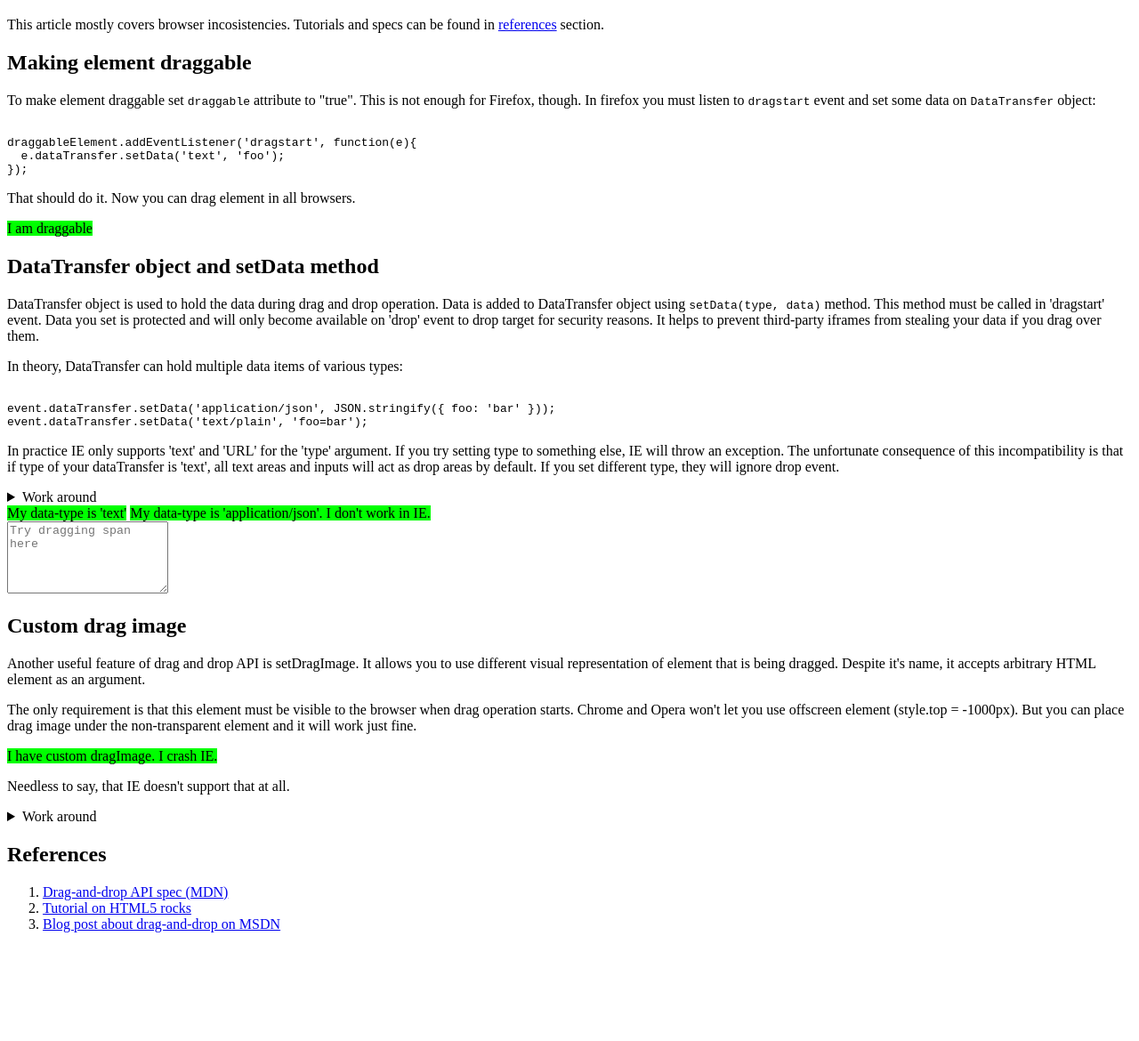
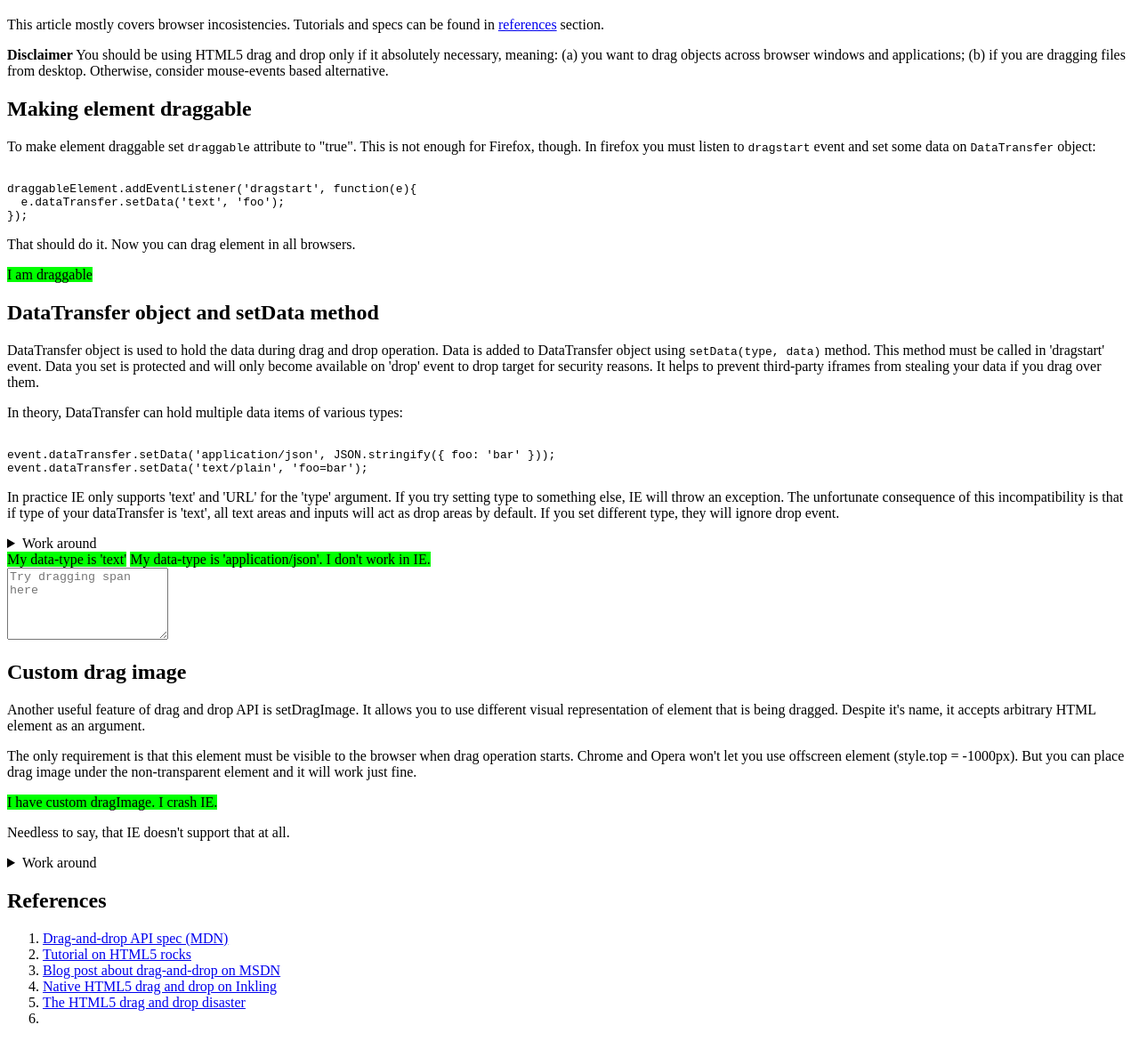
Before and after one commit to mereskin-zz/mereskin.github.io, a plain HTML site: page dnd/index.html in a window 1280 px wide. Shown: the part 61-1231 px from the top of the page at 89% size. Before the commit the page ends 1125 px from the top, so only its background shows below. Drawn offline with Linux system fonts and the light colour scheme.

Commit message:
Add disclaimer and another couple of links

```diff
--- a/dnd/index.html
+++ b/dnd/index.html
@@ -29,8 +29,12 @@
 <body>
 <h1>HTML 5 drag and drop API</h1>
 <p>This article mostly covers browser incosistencies. Tutorials and specs can be found in <a href="#references">references</a> section.</p>
+<p><strong>Disclaimer</strong> You should be using HTML5 drag and drop only if it absolutely necessary, meaning: (a) you want to drag objects across browser windows and applications; (b)
+if you are dragging files from desktop. Otherwise, consider mouse-events based alternative.</p>
 
 <article>
+
+<section id="draggable-attribute">
 <h2>Making element draggable</h2>
 <p>To make element draggable set <code>draggable</code> attribute to "true". This is not enough for Firefox, though. In firefox you must listen to <code>dragstart</code> event and set some data on <code>DataTransfer</code> object:</p>
 <pre><code>
@@ -94,6 +98,9 @@ event.dataTransfer.setData('text/plain', 'foo=bar');
 <li><a target="_blank" href="https://developer.mozilla.org/en-US/docs/Web/Guide/HTML/Drag_and_drop">Drag-and-drop API spec (MDN)</a></li>
 <li><a target="_blank" href="http://www.html5rocks.com/en/tutorials/dnd/basics/">Tutorial on HTML5 rocks</a></li>
 <li><a target="_blank" href="http://blogs.msdn.com/b/ie/archive/2011/07/27/html5-drag-and-drop-in-ie10-ppb2.aspx">Blog post about drag-and-drop on MSDN</a></li>
+<li><a target="_blank" href="https://www.inkling.com/engineering/native-html5-drag-drop/">Native HTML5 drag and drop on Inkling</a></li>
+<li><a target="_blank" href="http://www.quirksmode.org/blog/archives/2009/09/the_html5_drag.html">The HTML5 drag and drop disaster</a></li>
+<li><a target="_blank" href=""></a></li>
 </ol>
 </section>
 
```
